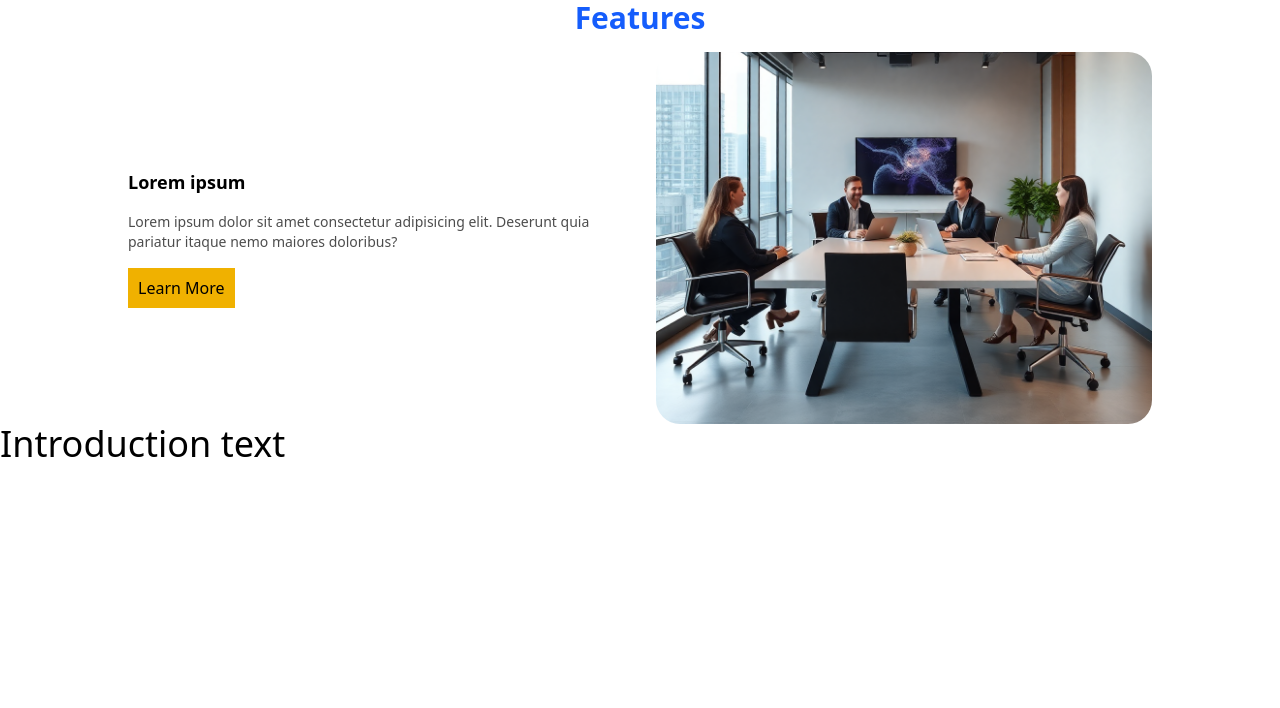
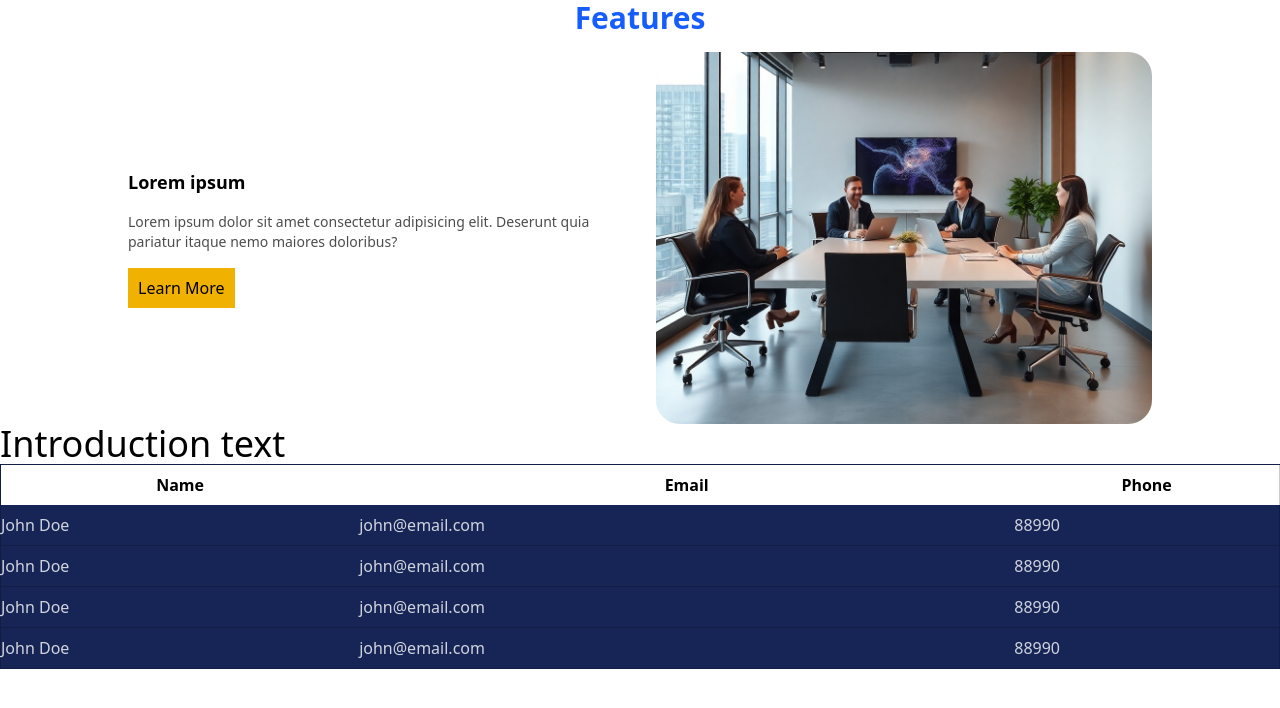
Before and after one commit to Turing-Tech-LLC-dev/ENSG-C1-Tailwind, a website: page features.html in a window 1280 px wide. Drawn offline with Linux system fonts and the light colour scheme.

Commit message:
Add tables

```diff
--- a/features.html
+++ b/features.html
@@ -32,6 +32,39 @@
         Introduction text
     </p>
 
+    <table class="border border-black/20 w-full bg-blue-950">
+        <thead class="bg-white text-black">
+            <tr>
+                <th class="py-2">Name</th>
+                <th class="py-2">Email</th>
+                <th class="py-2">Phone</th>
+            </tr>
+        </thead>
+
+        <tbody class="">
+            <tr class="hover:bg-gray-100/10 transition-all duration-200">
+                <td class="py-2 border-b border-black/20 text-white/80">John Doe</td>
+                <td class="py-2 border-b border-black/20 text-white/80">john@email.com</td>
+                <td class="py-2 border-b border-black/20 text-white/80">88990</td>
+            </tr>
+            <tr class="hover:bg-gray-100/10 transition-all duration-200">
+                <td class="py-2 border-b border-black/20 text-white/80">John Doe</td>
+                <td class="py-2 border-b border-black/20 text-white/80">john@email.com</td>
+                <td class="py-2 border-b border-black/20 text-white/80">88990</td>
+            </tr>
+            <tr class="hover:bg-gray-100/10 transition-all duration-200">
+                <td class="py-2 border-b border-black/20 text-white/80">John Doe</td>
+                <td class="py-2 border-b border-black/20 text-white/80">john@email.com</td>
+                <td class="py-2 border-b border-black/20 text-white/80">88990</td>
+            </tr>
+            <tr class="hover:bg-gray-100/10 transition-all duration-200">
+                <td class="py-2 border-b border-black/20 text-white/80">John Doe</td>
+                <td class="py-2 border-b border-black/20 text-white/80">john@email.com</td>
+                <td class="py-2 border-b border-black/20 text-white/80">88990</td>
+            </tr>
+        </tbody>
+    </table>
+
     <br><br><br>
 
 </body>
```
Also changed, not shown: css/input.css (line endings or trailing spaces), css/output.css.
